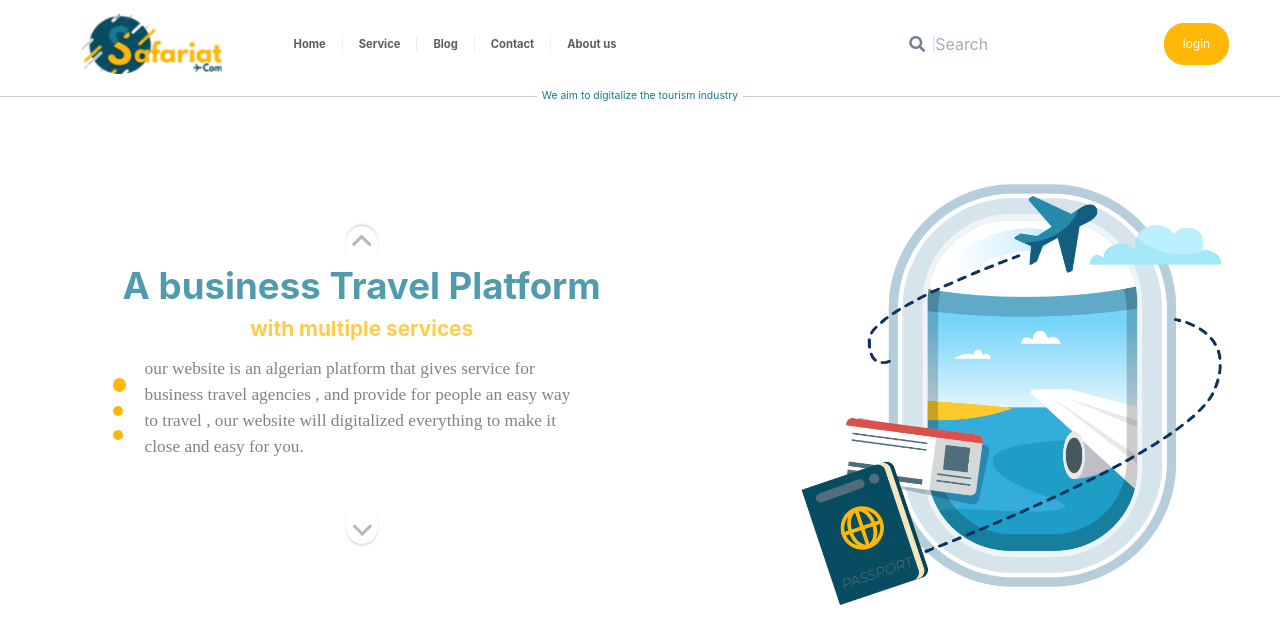
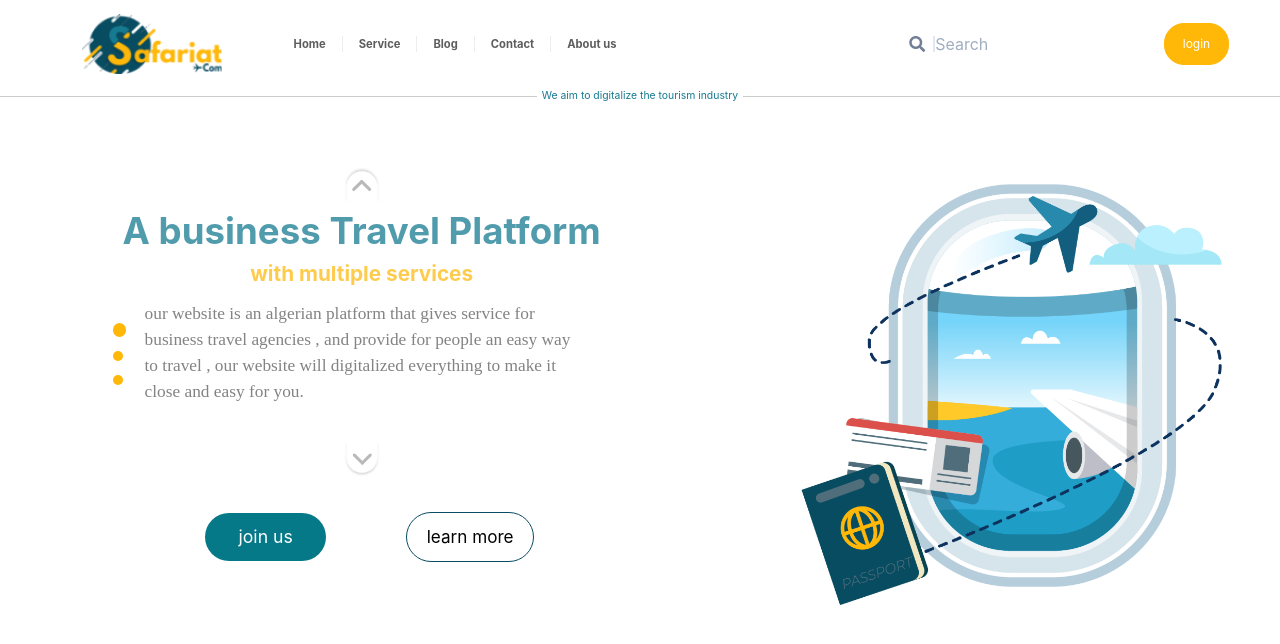
Before and after one commit to oussamabng/safariatComAdmin, a React (Create React App) app: page / in a window 1280 px wide. Shown: the top 644 px of the page. Built offline with nearby package versions, Linux system fonts and the light colour scheme.

Commit message:
almost finished heroSection , need to add Clouds

```diff
--- a/src/components/Header/Header.jsx
+++ b/src/components/Header/Header.jsx
@@ -61,6 +61,7 @@ const Container = styled.div`
   // Logo
   .logo {
     flex-basis: 80%;
+
     display: flex;
     justify-content: center;
     align-items: center;
@@ -69,6 +70,10 @@ const Container = styled.div`
   .logo__img {
     width: 6.25rem;
     height: 2.6rem;
+
+    @media (max-width: 1023px) {
+      margin-left: 20vw;
+    }
   }
 
   // Login And Search
--- a/src/components/Header/components/HumbergerMenu.jsx
+++ b/src/components/Header/components/HumbergerMenu.jsx
@@ -49,7 +49,6 @@ const Container = styled(HumMenu)`
   color: #ffb808;
 
   flex-basis: 20%;
-
   input {
     display: none;
   }
@@ -57,7 +56,7 @@ const Container = styled(HumMenu)`
   // Styling Humberger Lines
   .hum-menu {
     display: block;
-    width: 3.1rem;
+    width: 2.75rem;
     text-align: right;
     color: #ffb808;
     line-height: 0.7;
@@ -72,15 +71,15 @@ const Container = styled(HumMenu)`
   }
 
   .hr1 {
-    width: 3.1rem;
+    width: 2.65rem;
   }
 
   .hr2 {
-    width: 2.9rem;
+    width: 2.75rem;
   }
 
   .hr3 {
-    width: 2.7rem;
+    width: 2.55rem;
   }
 
   // Toggling Menu State
--- a/src/components/HeroSection/Hero.jsx
+++ b/src/components/HeroSection/Hero.jsx
@@ -8,7 +8,7 @@ import PlaneImg from "./components/PlaneImg";
 const Hero = props => {
   return (
     <Container>
-      {/* <img className="rightCloud" src="cloudR.png" alt="right cloud" /> */}
+      {/* <img className="leftCloud" src="leftCloud.png" alt="cloud" /> */}
       <PlaneImg />
       <Carousel />
     </Container>
@@ -22,21 +22,12 @@ const Container = styled.div`
   flex-direction: column;
   justify-content: center;
   align-items: center;
-
+  overflow: hidden;
   max-width: 1366px;
 
   // background-color: #ffffff;
   margin: 0 auto;
-  position: relative;
-
-  .rightCloud {
-    position: absolute;
-    // bottom: 47%;
-    // left: 40%;
-    transform: translate(42%, -23%);
-    z-index: 0;
-    opacity: 0.31;
-  }
+  // position: relative;
 
   @media (min-width: 768px) {
     flex-direction: row-reverse;
--- a/src/components/HeroSection/components/Carousel.jsx
+++ b/src/components/HeroSection/components/Carousel.jsx
@@ -63,15 +63,24 @@ const Carousel = props => {
         </div>
       </div>
 
-      <a className="arrow" onClick={prev}>
+      <a className="arrow lastArrow" onClick={prev}>
         <img className="DownArrow " src="DownArrow.svg" alt="top arrow" />
       </a>
 
+      <div className="btnContainer">
+        <a href="#" className="link firstBtn">
+          <button className="link__btn">join us</button>
+        </a>
+        <a href="#" className="link lastBtn">
+          <button className="link__btn">learn more</button>
+        </a>
+      </div>
+
       {/*
       arrow top **
-      title
-      subtitle
-      dots and text and images
+      title  **
+      subtitle **
+      dots and text and images ********
       arrow down **
       buttons
       */}
@@ -167,7 +176,7 @@ const Container = styled.div`
     flex-basis: 13rem;
 
     @media (min-width: 768px) {
-      flex-basis: calc(208px + (720 - 208) * ((100vw - 768px) / (1920 - 768)));
+      flex-basis: calc(215px + (720 - 215) * ((100vw - 768px) / (1920 - 768)));
     }
   }
 
@@ -189,7 +198,7 @@ const Container = styled.div`
     flex-basis: 10rem;
 
     @media (min-width: 768px) {
-      flex-basis: calc(166px + (250 - 166) * ((100vw - 768px) / (1024 - 768)));
+      flex-basis: calc(175px + (250 - 175) * ((100vw - 768px) / (1024 - 768)));
     }
 
     @media (min-width: 1024px) {
@@ -236,10 +245,19 @@ const Container = styled.div`
     height: 2.25rem;
     cursor: pointer;
     z-index: 0;
+
+    @media (min-width: 1560px) {
+      width: 3.125rem;
+      height: 3.125rem;
+    }
   }
 
-  .DownArrow {
-    margin-top: 3.2rem;
+  .lastArrow {
+    margin-top: 0.6rem;
+
+    @media (min-width: 1024px) {
+      margin-top: 2.2rem;
+    }
   }
 
   // Styling Dot
@@ -261,4 +279,64 @@ const Container = styled.div`
     width: 0.84rem;
     height: 0.84rem;
   }
+
+  // -------------------------------
+  // Styling Btns
+  .btnContainer {
+    // width: 100%;
+    // display: flex;
+    // justify-content: center;
+    margin-top: 3rem;
+  }
+
+  .firstBtn {
+    position: relative;
+    right: 2rem;
+    font-size: 11px;
+    color: white;
+    background-color: #067989;
+    padding: 0.4rem 1.3rem;
+    border-radius: 50px;
+
+    @media (min-width: 768px) {
+      font-size: calc(11px + (26 - 11) * ((100vw - 768px) / (1920 - 768)));
+
+      padding-left: calc(20px + (50 - 20) * ((100vw - 768px) / (1920 - 768)));
+
+      padding-right: calc(20px + (50 - 20) * ((100vw - 768px) / (1920 - 768)));
+
+      padding-top: calc(6.2px + (23 - 6.2) * ((100vw - 768px) / (1920 - 768)));
+
+      padding-bottom: calc(
+        6.2px + (23 - 6.2) * ((100vw - 768px) / (1920 - 768))
+      );
+    }
+  }
+
+  .lastBtn {
+    position: relative;
+    left: 3rem;
+
+    font-size: 10px;
+    border: solid 1.5px #084c61;
+    border-radius: 50px;
+    padding: 0.35rem 0.8rem;
+    @media (min-width: 768px) {
+      font-size: calc(10px + (26 - 10) * ((100vw - 768px) / (1920 - 768)));
+
+      padding-left: calc(
+        12.8px + (28 - 12.8) * ((100vw - 768px) / (1920 - 768))
+      );
+
+      padding-right: calc(
+        12.8px + (28 - 12.8) * ((100vw - 768px) / (1920 - 768))
+      );
+
+      padding-top: calc(5.5px + (23 - 5.5) * ((100vw - 768px) / (1920 - 768)));
+
+      padding-bottom: calc(
+        5.5px + (23 - 5.5) * ((100vw - 768px) / (1920 - 768))
+      );
+    }
+  }
 `;
--- a/src/components/HeroSection/components/PlaneImg.jsx
+++ b/src/components/HeroSection/components/PlaneImg.jsx
@@ -24,7 +24,12 @@ const PlaneImg = () => {
 export default PlaneImg;
 
 const Container = styled.div`
+  z-index: 1;
   padding-top: 2rem;
+  max-width: 270px;
+  .imgSmall {
+    width: 240px;
+  }
 
   @media (min-width: 768px) and (max-width: 1023px) {
     max-width: 300px;
--- a/src/scenes/Home/Home.jsx
+++ b/src/scenes/Home/Home.jsx
@@ -2,15 +2,20 @@ import React from "react";
 import ListCards from "./components/ListCards/ListCards";
 import Footer from "../../components/Footer/Footer";
 import Hero from "../../components/HeroSection/Hero";
+import styled from "styled-components";
 
 const Home = () => {
   return (
-    <div className="bg-white">
+    <Container className="bg-white">
       <Hero />
       {/* <ListCards />
-            <Footer /> */}
-    </div>
+      <Footer /> */}
+    </Container>
   );
 };
 
 export default Home;
+
+const Container = styled.div`
+  background-color: white;
+`;
--- a/src/styles/global.css
+++ b/src/styles/global.css
@@ -1,5 +1,9 @@
 * {
   box-sizing: border-box;
+}
+
+html {
+  overflow-x: hidden;
 }
 
 /* Background colors styles */
```
Also changed, not shown: public/leftCloud.png (added).
